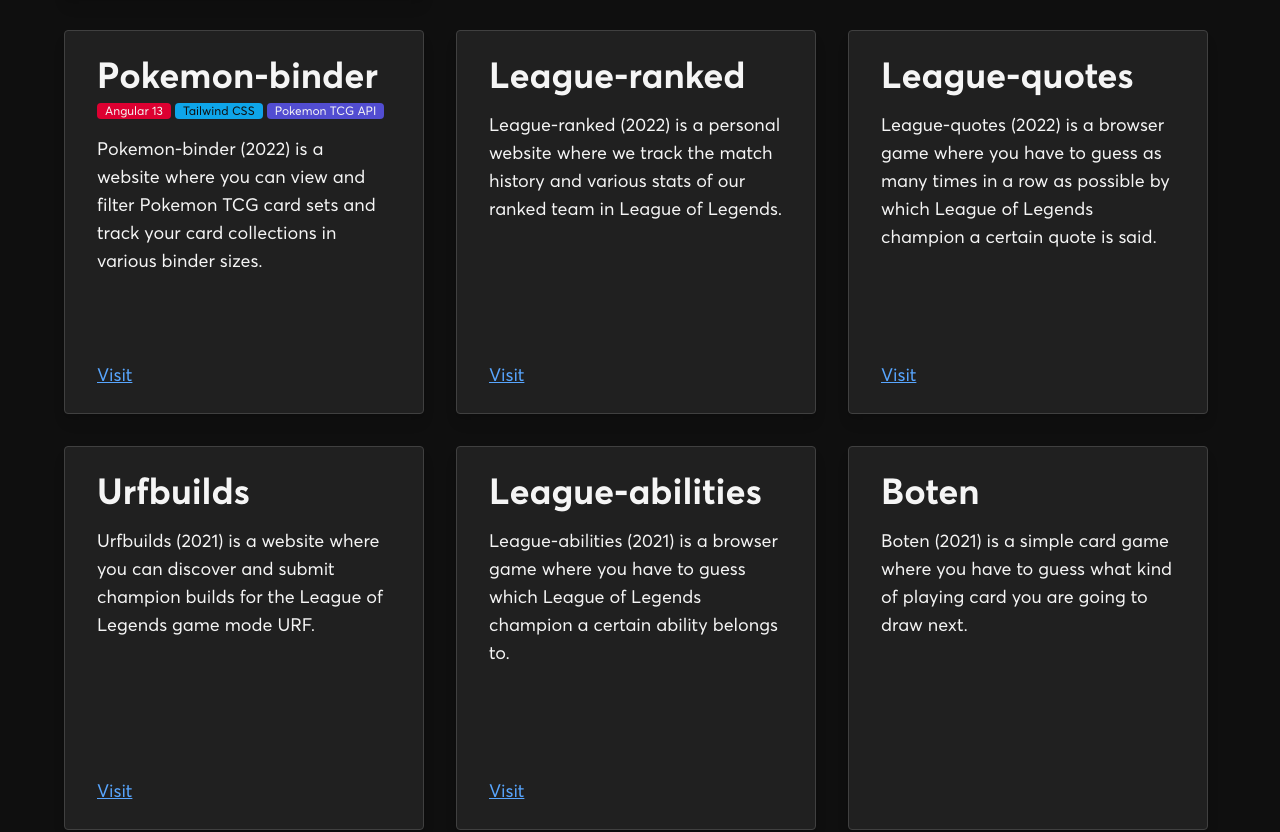
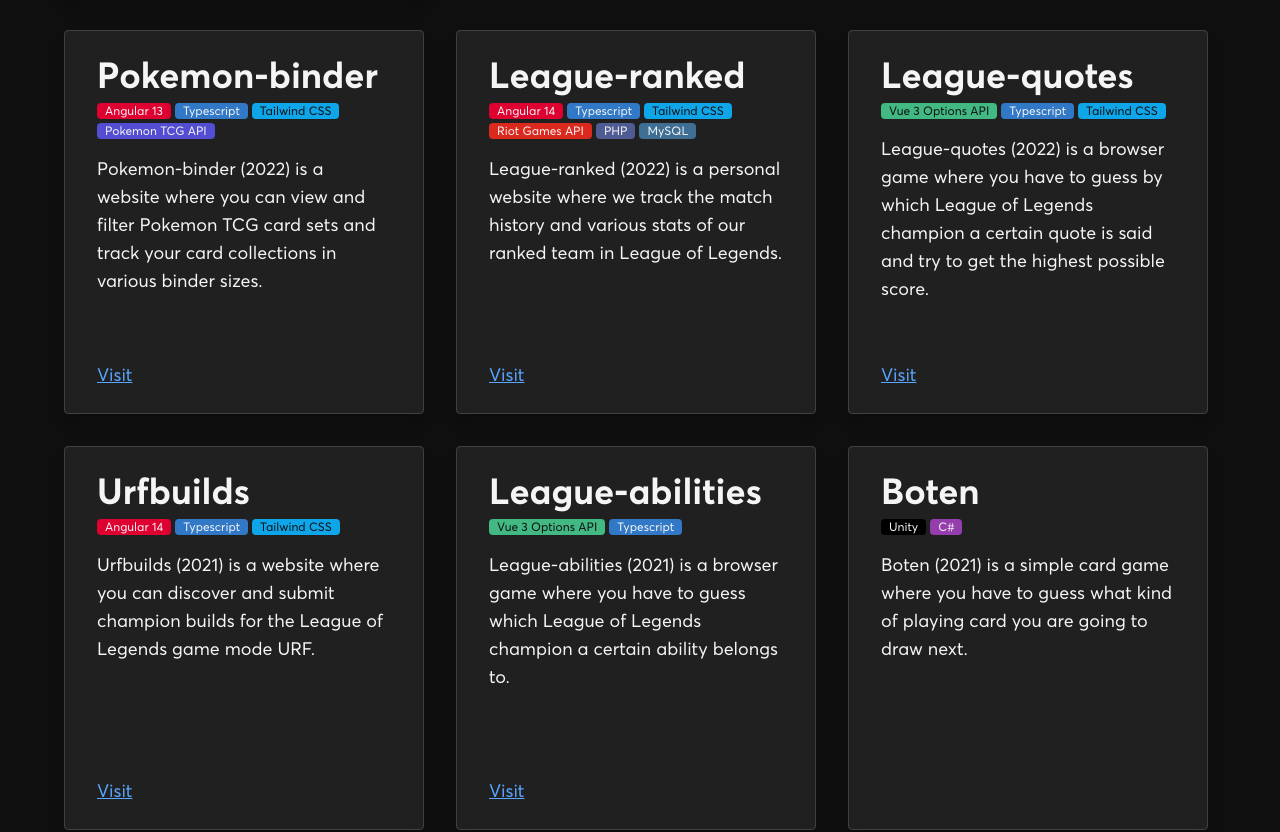
Before and after one commit to Ralphvandodewaard/project-ralph, a Vue app: page / in a window 1280 px wide. Shown: the part 594-1426 px from the top of the page. Built offline with nearby package versions, Linux system fonts and the light colour scheme.

Commit message:
Added tags to projects

```diff
--- a/src/assets/projects.ts
+++ b/src/assets/projects.ts
@@ -4,37 +4,37 @@
   {
     label: 'Chronobreak',
     description: 'Chronobreak (2018) is a challenging 2D platformer game where you can manipulate time to make your way through various enemies and puzzles.',
-    tags: [],
+    tags: ['Unity', 'C#'],
     links: []
   },
   {
     label: 'Sub',
     description: 'Sub (2018) is a 3D platformer game with a meaningful story, where a mysterious light from above will guide you through the darkness.',
-    tags: [],
+    tags: ['Unity', 'C#'],
     links: []
   },
   {
     label: 'Fuji Feet',
     description: 'Fuji Feet (2018) is a chaotic arcade game where you compete against other players and try to avoid the flowing lava by standing on the correct tiles.',
-    tags: [],
+    tags: ['Unity', 'C#'],
     links: []
   },
   {
     label: 'VR Detective Training',
     description: 'VR Detective Training (2020) is a virtual reality concept game built in collaboration with the Politie Amsterdam, with the goal of giving police detectives the opportunity to virtually practice working at crime scenes.',
-    tags: [],
+    tags: ['Unity', 'C#', 'Oculus Integration'],
     links: []
   },
   {
     label: 'Boten',
     description: 'Boten (2021) is a simple card game where you have to guess what kind of playing card you are going to draw next.',
-    tags: [],
+    tags: ['Unity', 'C#'],
     links: []
   },
   {
     label: 'League-abilities',
     description: 'League-abilities (2021) is a browser game where you have to guess which League of Legends champion a certain ability belongs to.',
-    tags: [],
+    tags: ['Vue 3 Options API', 'Typescript'],
     links: [
       { label: 'Visit', url: 'https://projectralph.com/league-trivia' }
     ]
@@ -42,15 +42,15 @@
   {
     label: 'Urfbuilds',
     description: 'Urfbuilds (2021) is a website where you can discover and submit champion builds for the League of Legends game mode URF.',
-    tags: [],
+    tags: ['Angular 14', 'Typescript', 'Tailwind CSS'],
     links: [
       { label: 'Visit', url: 'https://urfbuilds.com' }
     ]
   },
   {
     label: 'League-quotes',
-    description: 'League-quotes (2022) is a browser game where you have to guess as many times in a row as possible by which League of Legends champion a certain quote is said.',
-    tags: [],
+    description: 'League-quotes (2022) is a browser game where you have to guess by which League of Legends champion a certain quote is said and try to get the highest possible score.',
+    tags: ['Vue 3 Options API', 'Typescript', 'Tailwind CSS'],
     links: [
       { label: 'Visit', url: 'https://projectralph.com/league-quotes' }
     ]
@@ -58,7 +58,7 @@
   {
     label: 'League-ranked',
     description: 'League-ranked (2022) is a personal website where we track the match history and various stats of our ranked team in League of Legends.',
-    tags: [],
+    tags: ['Angular 14', 'Typescript', 'Tailwind CSS', 'Riot Games API', 'PHP', 'MySQL'],
     links: [
       { label: 'Visit', url: 'https://projectralph.com/league-ranked' }
     ]
@@ -66,7 +66,7 @@
   {
     label: 'Pokemon-binder',
     description: 'Pokemon-binder (2022) is a website where you can view and filter Pokemon TCG card sets and track your card collections in various binder sizes.',
-    tags: ['Angular 13', 'Tailwind CSS', 'Pokemon TCG API'],
+    tags: ['Angular 13', 'Typescript', 'Tailwind CSS', 'Pokemon TCG API'],
     links: [
       { label: 'Visit', url: 'https://projectralph.com/pokemon-binder' }
     ]
```
